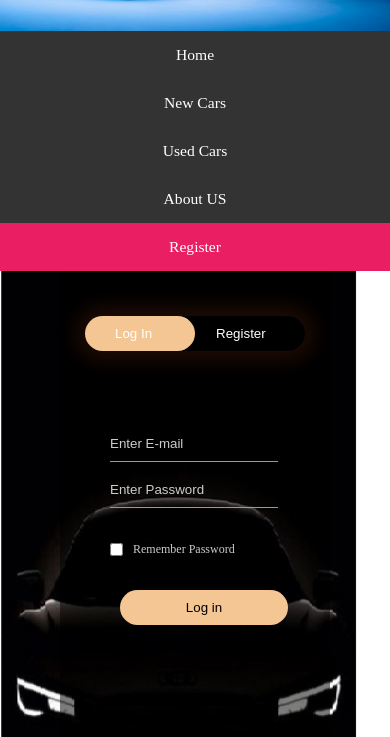
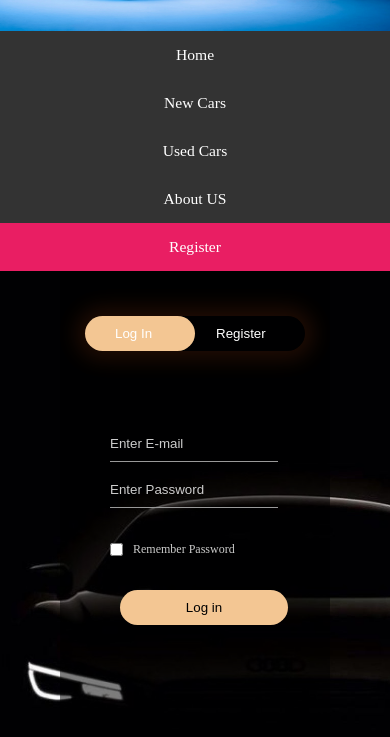
Before and after one commit to Hatem-Ashraf/ComputerApp-Project, a plain HTML site: page register.html in a window 390 px wide. Shown: the part 107-844 px from the top of the page. Drawn offline with Linux system fonts and the light colour scheme.

Commit message:
Add files via upload

```diff
--- a/register.css
+++ b/register.css
@@ -261,10 +261,6 @@ span{
 	.input-group-register p{
 		width:60%;
 	}
-	.login-page{
-		background: url(register4.jpg) no-repeat;
-		background-size: cover;
-	}
 	#footer{
 		flex-flow: column;
 		padding: 60px;
```
